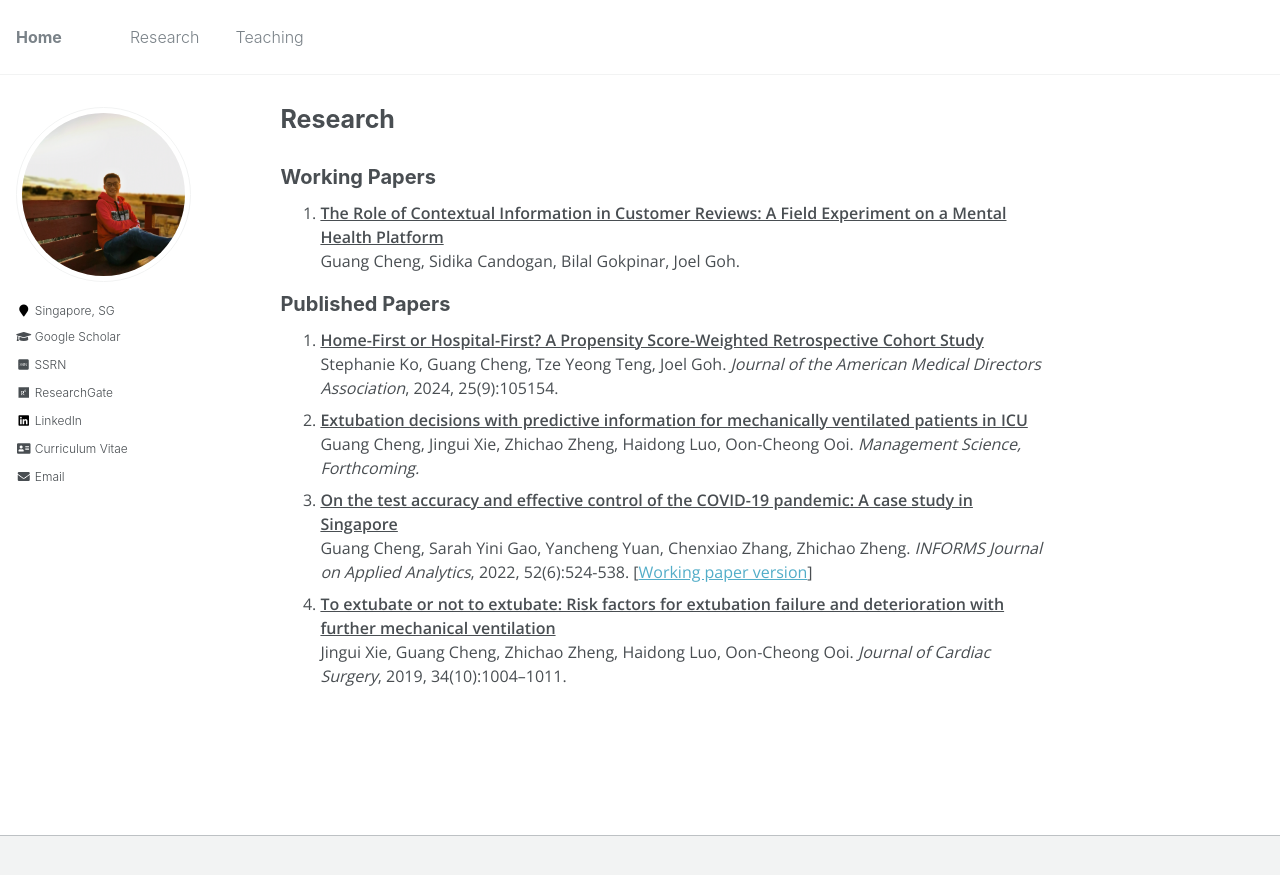
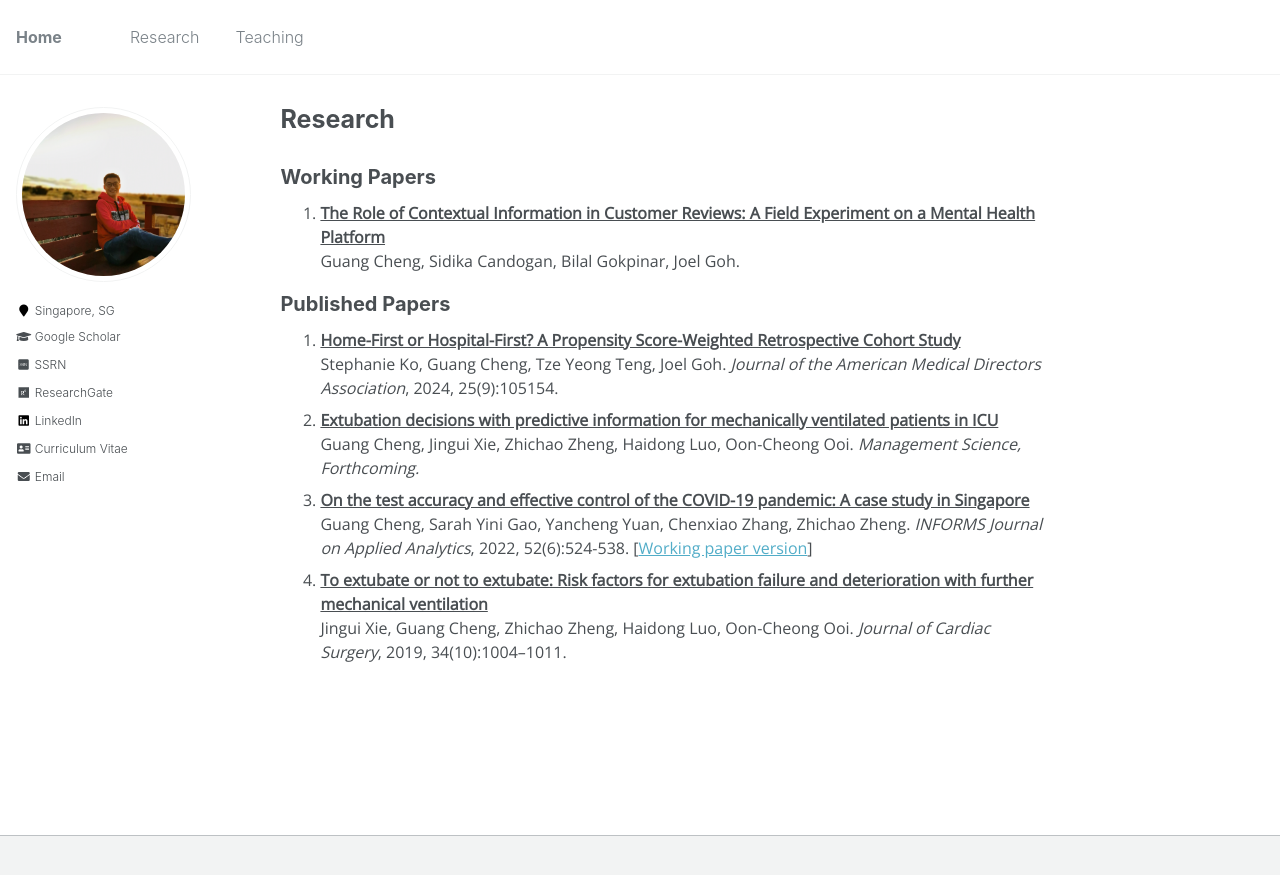
Before and after one commit to gcheng-nus/gcheng-nus.github.io, a Jekyll site: the page built from _pages/research.md, in a window 1280 px wide. Shown: the top 875 px of the page. Built offline with Jekyll 4.4.1, drawn with Linux system fonts in a browser that asks for light colours; some web fonts are replaced; comment, search, counter and statistics services are not loaded.

Commit message:
change font

```diff
--- a/_pages/research.md
+++ b/_pages/research.md
@@ -7,8 +7,8 @@
 
 <style>
 @import url('https://fonts.googleapis.com/css2?family=Open+Sans&display=swap');
-@import url('https://fonts.googleapis.com/css2?family=Open+Sans:wght@500&display=swap');
-@import url('https://fonts.googleapis.com/css2?family=Open+Sans:wght@600&display=swap');
+/* @import url('https://fonts.googleapis.com/css2?family=Open+Sans:wght@500&display=swap');
+@import url('https://fonts.googleapis.com/css2?family=Open+Sans:wght@600&display=swap'); */
 </style>
 <!-- <body style="font-family: sans-serif; font-size: 9pt;"> -->
 <body style="font-family: Open Sans; font-weight: 300; font-style: light; font-size: 12pt;">
```
